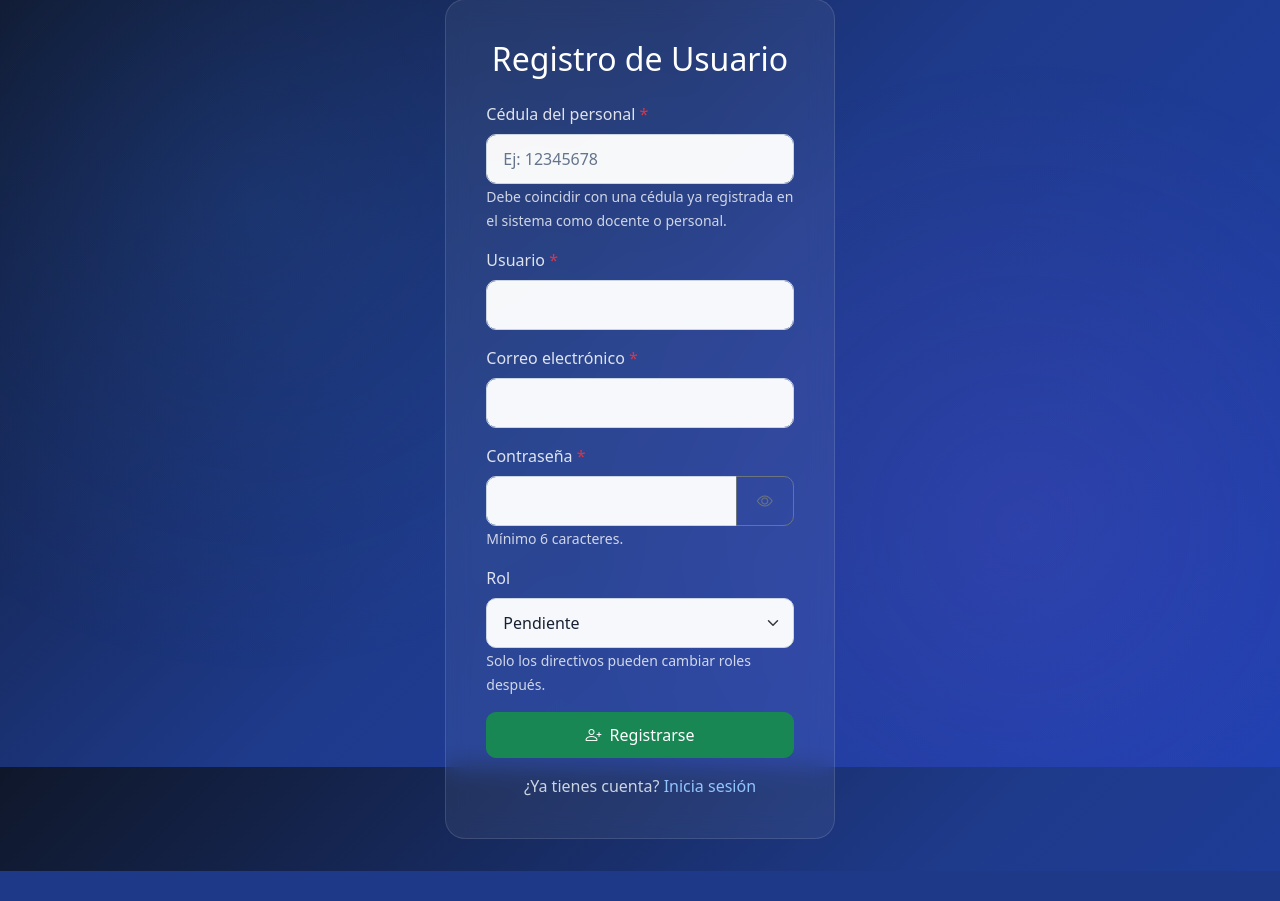
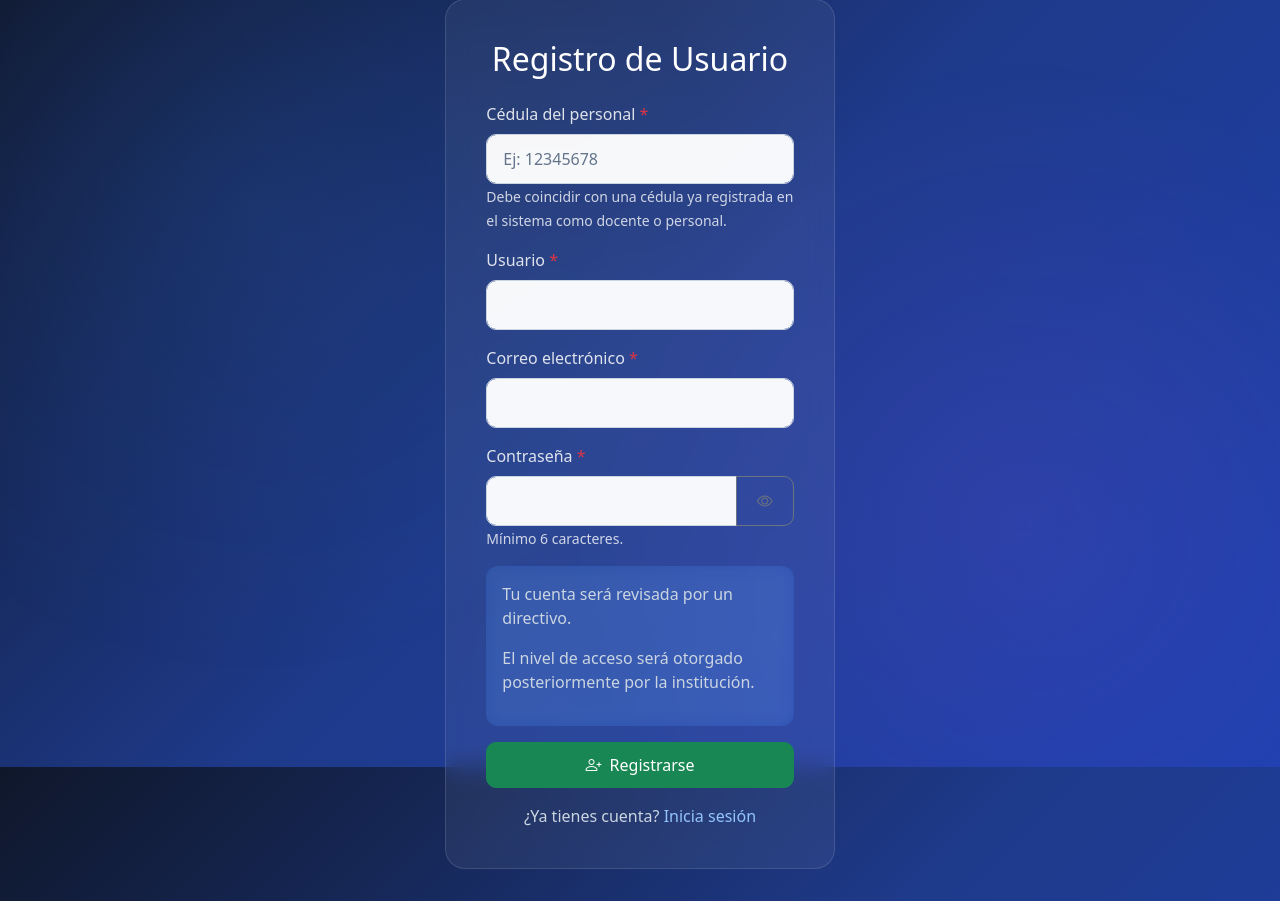
Before and after one commit to Eduardoezi/school_management, a Flask app: page /auth/register in a window 1280 px wide. Shown: the part 33-934 px from the top of the page. Before the commit the page ends 904 px from the top, so only its background shows below. Run offline with Flask 3, Linux system fonts and the light colour scheme; some libraries are stand-ins or nearby versions.

Commit message:
se modifico la funsion de registro publico para permitir solo un rol 'pendiente' y e directivo asignara rol manualmente luego tras validar el usuario

```diff
--- a/app/routes/auth.py
+++ b/app/routes/auth.py
@@ -17,7 +17,17 @@ def login():
         password = request.form['password']
         user = User.get_by_username(username)
 
+
+
         if user and user.check_password(password):
+            # Verifica que el usuario tenga un rol válido y no esté pendiente de aprobación
+            if user.role.lower() == 'pendiente':
+                flash(
+                    'Tu cuenta fue registrada, pero aún debe ser aprobada por un directivo.',
+                    'warning'
+                )
+                return render_template('login.html')
+
             # Verificar que la cuenta esté activa
             if not user.active:
                 flash('Tu cuenta está desactivada. Contacta al directivo.', 'danger')
@@ -58,17 +68,18 @@ def register():
         username = request.form['username'].strip()
         email = request.form['email'].strip()
         password = request.form['password']
-        role = request.form.get('role', 'maestro')
+        # ---------- Rol válido ----------
+        # El usuario no puede seleccionar ni enviar su rol.
+        # El directivo lo asignará desde el panel administrativo.
+        role = 'pendiente'
         teacher_id = request.form.get('teacher_id', '').strip()
+
 
         # ---------- Validaciones básicas ----------
         if not username or not email or not password:
             flash('Todos los campos obligatorios deben estar llenos.', 'danger')
             return render_template('register.html')
 
-        # ---------- Rol válido ----------
-        if role not in ['Pendiente']:
-            role = 'Pendiente'
 
         # ---------- Validar cédula del personal ----------
         if not teacher_id:
@@ -112,7 +123,8 @@ def register():
         user_id = User.create(username, email, password, role, teacher_id_int)
 
         if user_id:
-            flash('Usuario registrado exitosamente. Ya puede iniciar sesión.', 'success')
+            flash('Usuario registrado exitosamente. Tu nivel de acceso debe ser asignado por un directivo antes de iniciar sesión.',
+    'success')
             return redirect(url_for('auth.login'))
 
         flash('El nombre de usuario o el correo ya están en uso.', 'danger')
--- a/app/templates/attendance/clock.html
+++ b/app/templates/attendance/clock.html
@@ -19,7 +19,7 @@
                 <label for="cedula" class="form-label fw-semibold">Ingresa tu cédula</label>
                 <input type="text" inputmode="numeric" pattern="[0-9]*"
                        class="form-control form-control-lg text-center mb-3"
-                       id="cedula" placeholder="00000000" maxlength="10"
+                       id="cedula" placeholder="Ingresa aquí" maxlength="10"
                        style="font-size: 1.5rem; letter-spacing: 2px;">
                 <button type="button" class="btn btn-primary w-100 btn-lg"
                         id="btn-validar"
@@ -37,7 +37,8 @@
                 </div>
                 <p class="mb-0">Confirma tu identidad en tu teléfono...</p>
             </div>
-
+            <a href="{{ url_for('main.index') }}" class="back-btn" title="Volver al inicio">
+                    <i class="bi bi-house"></i></a>
         </div>
     </div>
 </div>
--- a/app/templates/register.html
+++ b/app/templates/register.html
@@ -47,14 +47,9 @@
                     <small class="form-text text-muted">Mínimo 6 caracteres.</small>
                 </div>
 
-                <div class="mb-3">
-                    <label for="role" class="form-label">Rol</label>
-                    <select class="form-select" id="role" name="role">
-                        <option value="Pendiente">Pendiente</option>
-                    </select>
-                    <small class="form-text text-muted">
-                        Solo los directivos pueden cambiar roles después.
-                    </small>
+                <div class="alert alert-info">
+                    <p>Tu cuenta será revisada por un directivo.</p>
+                    <p>El nivel de acceso será otorgado posteriormente por la institución.</p>
                 </div>
 
                 <button type="submit" class="btn btn-success w-100">
```
